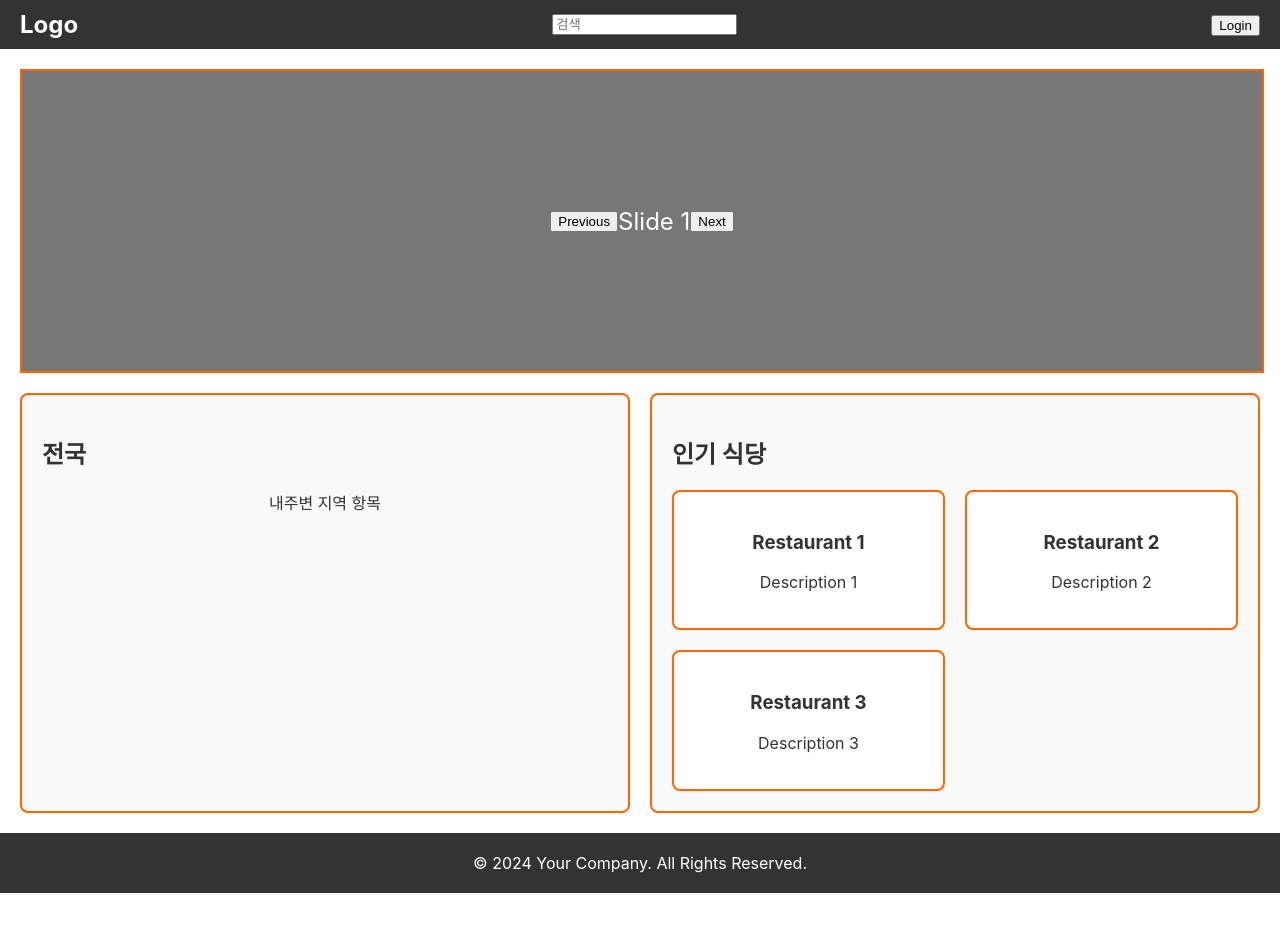
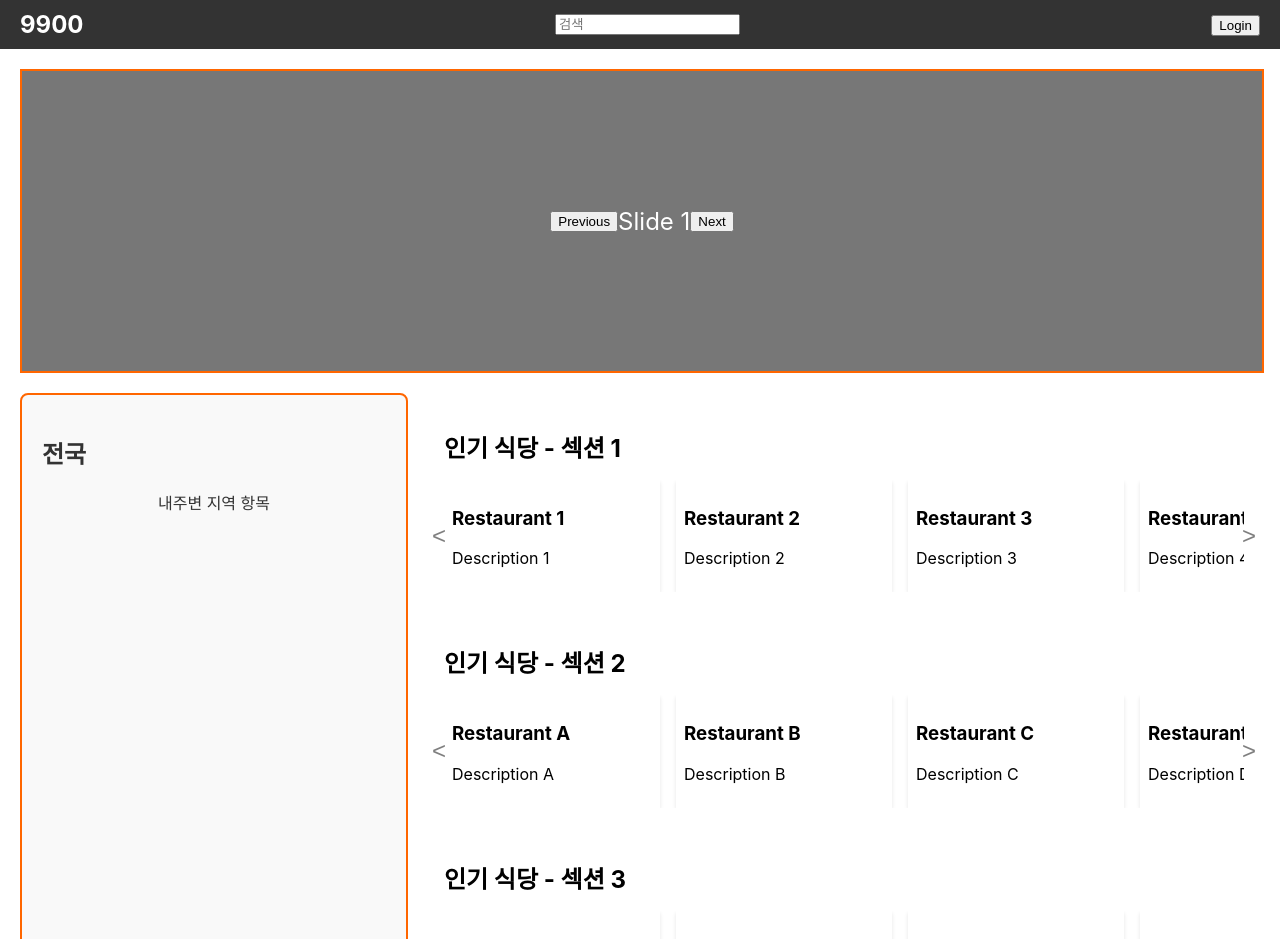
Before and after one commit to wonhee1106/dnz_react, a React (Create React App) app: page / in a window 1280 px wide. Shown: the top 939 px of the page. Before the commit the page ends 893 px from the top, so only its background shows below. Built offline with nearby package versions, Linux system fonts and the light colour scheme.

Commit message:
page 추가

```diff
--- a/src/components/Body/PopularRestaurants/PopularRestaurants.css
+++ b/src/components/Body/PopularRestaurants/PopularRestaurants.css
@@ -1,27 +1,59 @@
-/* PopularRestaurants.css */
 .popular-restaurants {
-    width: 48%;
-    padding: 20px;
-    background-color: #f9f9f9;
-    border: 2px solid #ff6600; /* 주황색 테두리 */
-    border-radius: 8px;
-    color: #333;
-  }
+  padding: 16px;
+}
 
-  .popular-restaurants h2 {
-    margin-bottom: 20px;
-  }
+.section-header {
+  font-size: 1.5em;
+  margin-bottom: 16px;
+}
 
-  .restaurant-cards {
-    display: grid;
-    grid-template-columns: 1fr 1fr;
-    gap: 20px;
-  }
+.section-body {
+  display: flex;
+  align-items: center;
+  position: relative;
+}
 
-  .restaurant-card {
-    background-color: white;
-    padding: 20px;
-    border: 2px solid #ff6600; /* 주황색 테두리 */
-    border-radius: 8px;
-    text-align: center;
-  }
+.v-scroll-inner {
+  display: flex;
+  overflow: hidden;
+  scroll-behavior: smooth;
+  width: 800px; /* This width shows only 4 cards */
+}
+
+.restaurant-list-sm {
+  display: flex;
+  flex-wrap: nowrap;
+}
+
+.restaurant-list-item {
+  flex: 0 0 auto;
+  width: 200px; /* Each card takes up 200px of space */
+  margin-right: 16px;
+  padding: 8px;
+  background-color: #fff;
+  box-shadow: 0 2px 4px rgba(0, 0, 0, 0.1);
+}
+
+.scroll-button {
+  background-color: transparent; /* Transparent background */
+  color: rgba(0, 0, 0, 0.5); /* Slightly visible text color */
+  border: none;
+  padding: 8px;
+  cursor: pointer;
+  font-size: 1.5em;
+  user-select: none;
+}
+
+.scroll-button.left {
+  position: absolute;
+  left: -20px; /* Position to the left of the card container */
+}
+
+.scroll-button.right {
+  position: absolute;
+  right: -20px; /* Position to the right of the card container */
+}
+
+.scroll-button:focus {
+  outline: none;
+}
--- a/src/components/Body/PopularRestaurants/PopularRestaurants.jsx
+++ b/src/components/Body/PopularRestaurants/PopularRestaurants.jsx
@@ -1,24 +1,104 @@
-import React from 'react';
+import React, { useRef } from 'react';
 import './PopularRestaurants.css';
 
 const PopularRestaurants = () => {
-  const restaurants = [
+  const scrollRef1 = useRef(null);
+  const scrollRef2 = useRef(null);
+  const scrollRef3 = useRef(null);
+
+  const scrollLeft = (scrollRef) => {
+    if (scrollRef.current) {
+      scrollRef.current.scrollBy({ left: -200, behavior: 'smooth' });
+    }
+  };
+
+  const scrollRight = (scrollRef) => {
+    if (scrollRef.current) {
+      scrollRef.current.scrollBy({ left: 200, behavior: 'smooth' });
+    }
+  };
+
+  const restaurants1 = [
     { name: "Restaurant 1", description: "Description 1" },
     { name: "Restaurant 2", description: "Description 2" },
     { name: "Restaurant 3", description: "Description 3" },
-    // 더 많은 레스토랑을 여기에 추가
+    { name: "Restaurant 4", description: "Description 4" },
+    { name: "Restaurant 5", description: "Description 5" },
+    { name: "Restaurant 6", description: "Description 6" },
+  ];
+
+  const restaurants2 = [
+    { name: "Restaurant A", description: "Description A" },
+    { name: "Restaurant B", description: "Description B" },
+    { name: "Restaurant C", description: "Description C" },
+    { name: "Restaurant D", description: "Description D" },
+    { name: "Restaurant E", description: "Description E" },
+    { name: "Restaurant F", description: "Description F" },
+  ];
+
+  const restaurants3 = [
+    { name: "Restaurant X", description: "Description X" },
+    { name: "Restaurant Y", description: "Description Y" },
+    { name: "Restaurant Z", description: "Description Z" },
+    { name: "Restaurant W", description: "Description W" },
+    { name: "Restaurant V", description: "Description V" },
+    { name: "Restaurant U", description: "Description U" },
   ];
 
   return (
-    <div className="popular-restaurants">
-      <h2>인기 식당</h2>
-      <div className="restaurant-cards">
-        {restaurants.map((restaurant, index) => (
-          <div key={index} className="restaurant-card">
-            <h3>{restaurant.name}</h3>
-            <p>{restaurant.description}</p>
+    <div>
+      <div className="popular-restaurants container gutter-sm">
+        <h2 className="section-header">인기 식당 - 섹션 1</h2>
+        <div className="section-body">
+          <button className="scroll-button left" onClick={() => scrollLeft(scrollRef1)}>{"<"}</button>
+          <div className="v-scroll-inner" ref={scrollRef1}>
+            <div className="restaurant-list restaurant-list-sm">
+              {restaurants1.map((restaurant, index) => (
+                <div key={index} className="restaurant-list-item restaurant-card">
+                  <h3>{restaurant.name}</h3>
+                  <p>{restaurant.description}</p>
+                </div>
+              ))}
+            </div>
           </div>
-        ))}
+          <button className="scroll-button right" onClick={() => scrollRight(scrollRef1)}>{">"}</button>
+        </div>
+      </div>
+
+      <div className="popular-restaurants container gutter-sm">
+        <h2 className="section-header">인기 식당 - 섹션 2</h2>
+        <div className="section-body">
+          <button className="scroll-button left" onClick={() => scrollLeft(scrollRef2)}>{"<"}</button>
+          <div className="v-scroll-inner" ref={scrollRef2}>
+            <div className="restaurant-list restaurant-list-sm">
+              {restaurants2.map((restaurant, index) => (
+                <div key={index} className="restaurant-list-item restaurant-card">
+                  <h3>{restaurant.name}</h3>
+                  <p>{restaurant.description}</p>
+                </div>
+              ))}
+            </div>
+          </div>
+          <button className="scroll-button right" onClick={() => scrollRight(scrollRef2)}>{">"}</button>
+        </div>
+      </div>
+
+      <div className="popular-restaurants container gutter-sm">
+        <h2 className="section-header">인기 식당 - 섹션 3</h2>
+        <div className="section-body">
+          <button className="scroll-button left" onClick={() => scrollLeft(scrollRef3)}>{"<"}</button>
+          <div className="v-scroll-inner" ref={scrollRef3}>
+            <div className="restaurant-list restaurant-list-sm">
+              {restaurants3.map((restaurant, index) => (
+                <div key={index} className="restaurant-list-item restaurant-card">
+                  <h3>{restaurant.name}</h3>
+                  <p>{restaurant.description}</p>
+                </div>
+              ))}
+            </div>
+          </div>
+          <button className="scroll-button right" onClick={() => scrollRight(scrollRef3)}>{">"}</button>
+        </div>
       </div>
     </div>
   );
--- a/src/components/Header/Header.jsx
+++ b/src/components/Header/Header.jsx
@@ -4,7 +4,7 @@ import './Header.css';
 const Header = () => {
   return (
     <header className="header">
-      <div className="logo">Logo</div>
+      <div className="logo">9900</div>
       <input type="text" placeholder="검색" />
       <div className="login-buttons">
         <button>Login</button>
```
